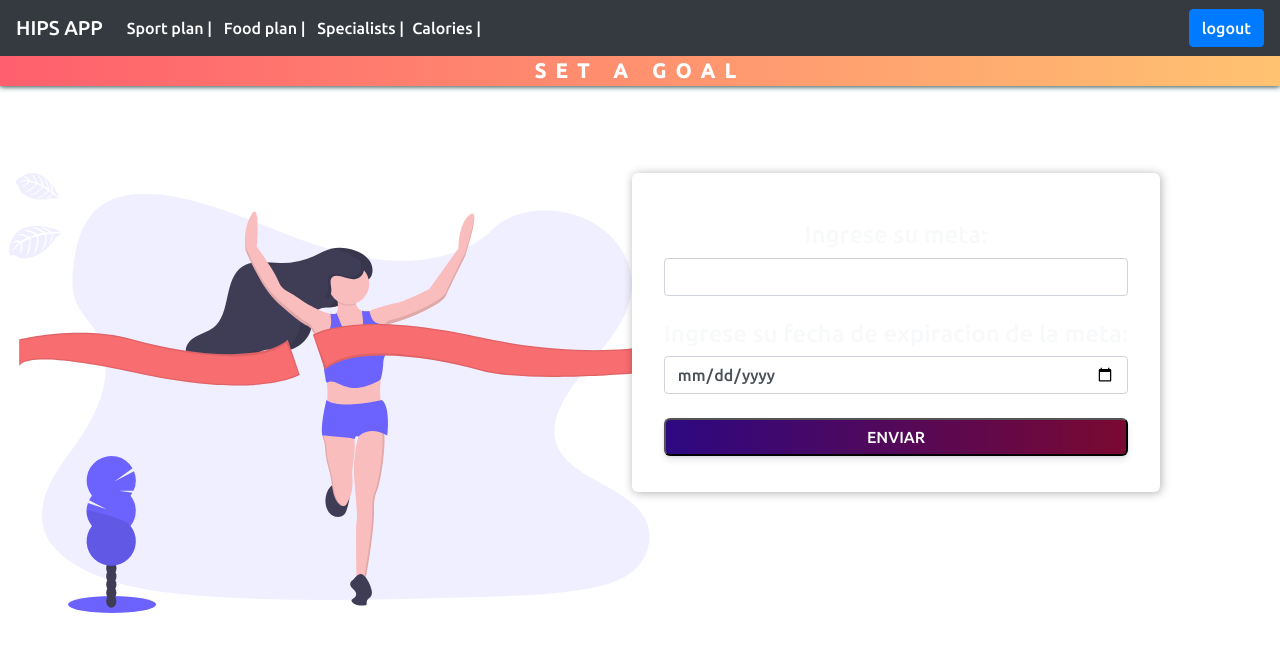
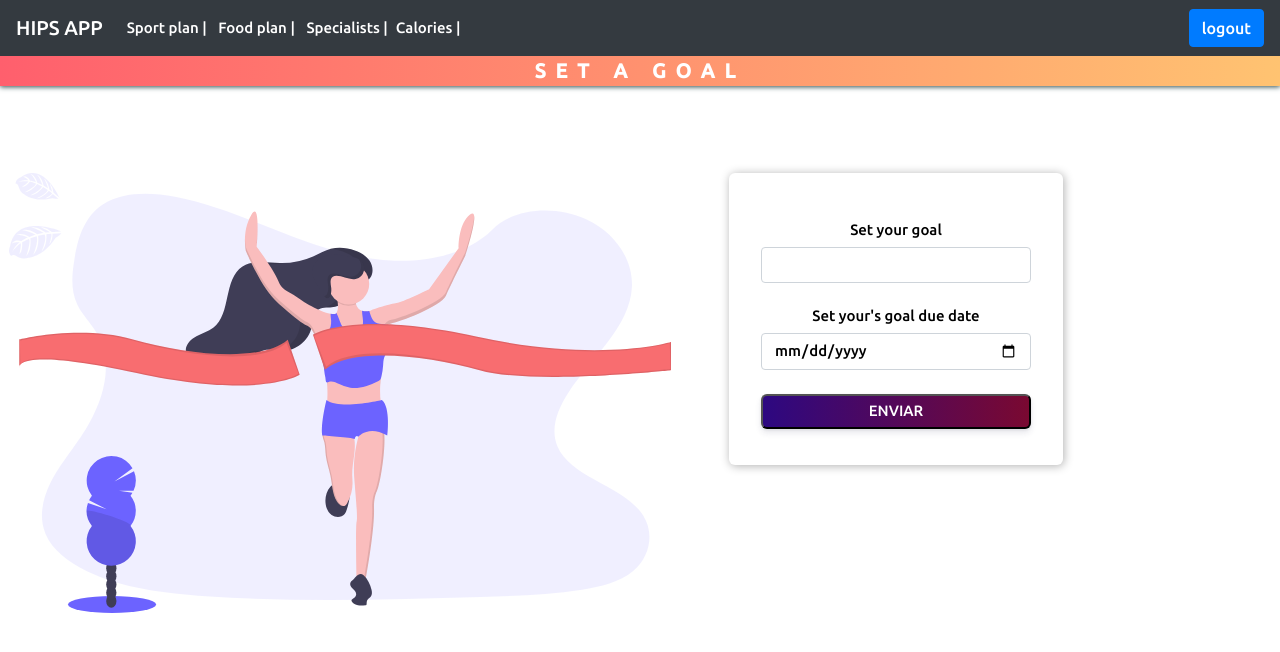
Before and after one commit to hips-app/hips-front, a Vue app: page / in a window 1280 px wide. Shown: the top 652 px of the page. Built offline with nearby package versions, Linux system fonts and the light colour scheme.

Commit message:
Metas view style: fixed

```diff
--- a/src/views/metas.vue
+++ b/src/views/metas.vue
@@ -13,7 +13,7 @@
       <div class="popup">
         <div class="popup-content">
           <div class="form-group ">
-            <h4 class="text-light">Ingrese su meta:</h4>
+            <h4 class="text-light">Set your goal</h4>
             <input
               v-model="description"
               type="text"
@@ -22,7 +22,7 @@
               required
             />
             <h4 class="text-light mt-4">
-              Ingrese su fecha de expiracion de la meta:
+              Set your's goal due date
             </h4>
             <input
               v-model="expirationDate"
@@ -78,16 +78,21 @@ export default {
 <style scoped>
 * {
   font-family: 'Ubuntu', sans-serif;
+  color: black !important;
+  font-size: 15px;
 }
 
 #header {
   justify-content: center;
   font-size: 20px;
   font-weight: 700;
-  color: white;
+  color: white !important;
   letter-spacing: 10px;
   background: linear-gradient(to right, #ff5f6d, #ffc371);
   box-shadow: 0px 1px 5px rgb(47, 79, 79);
   margin-bottom: 10px;
 }
+.popup-button {
+  color: white !important;
+}
 </style>
```
